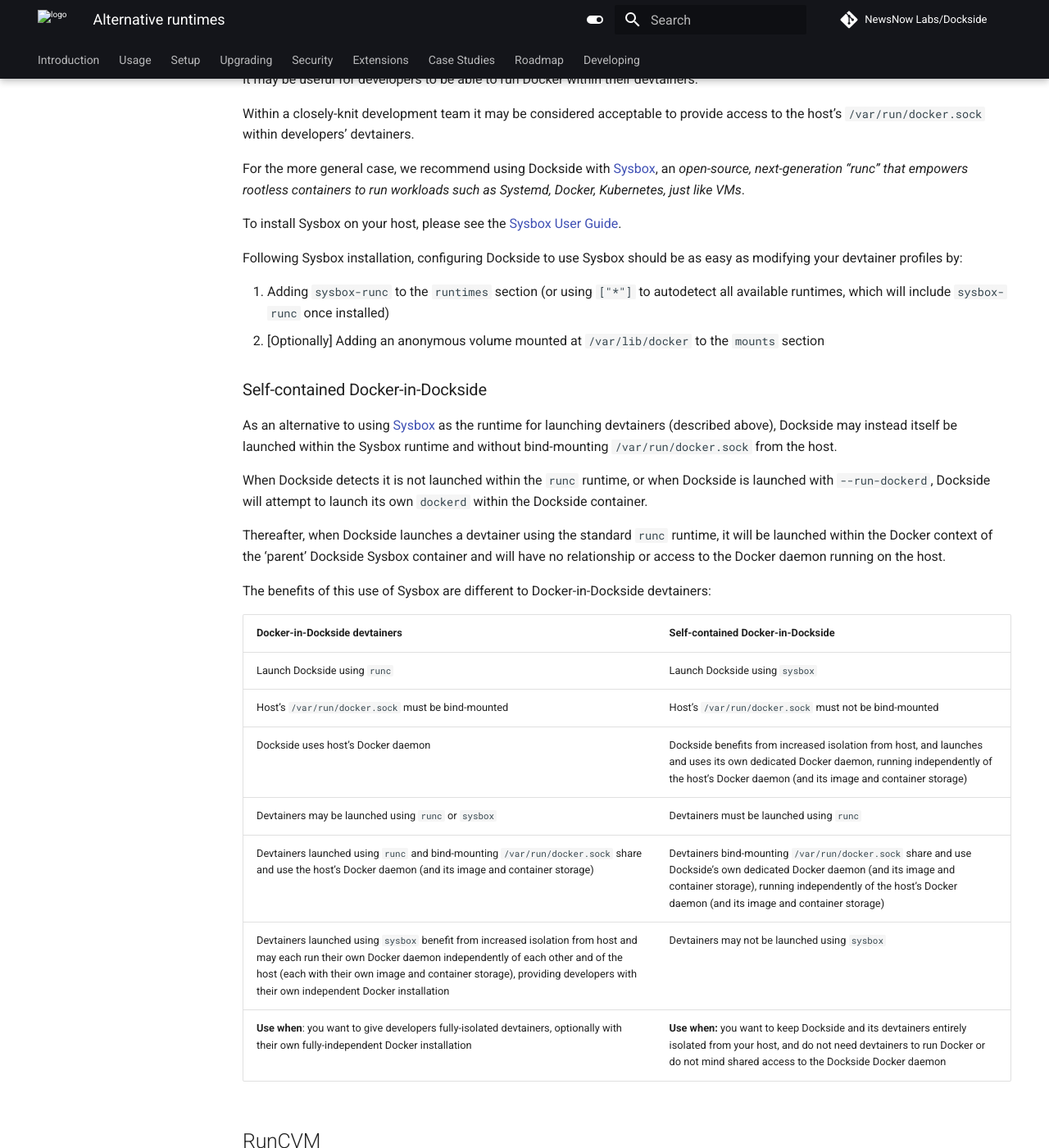
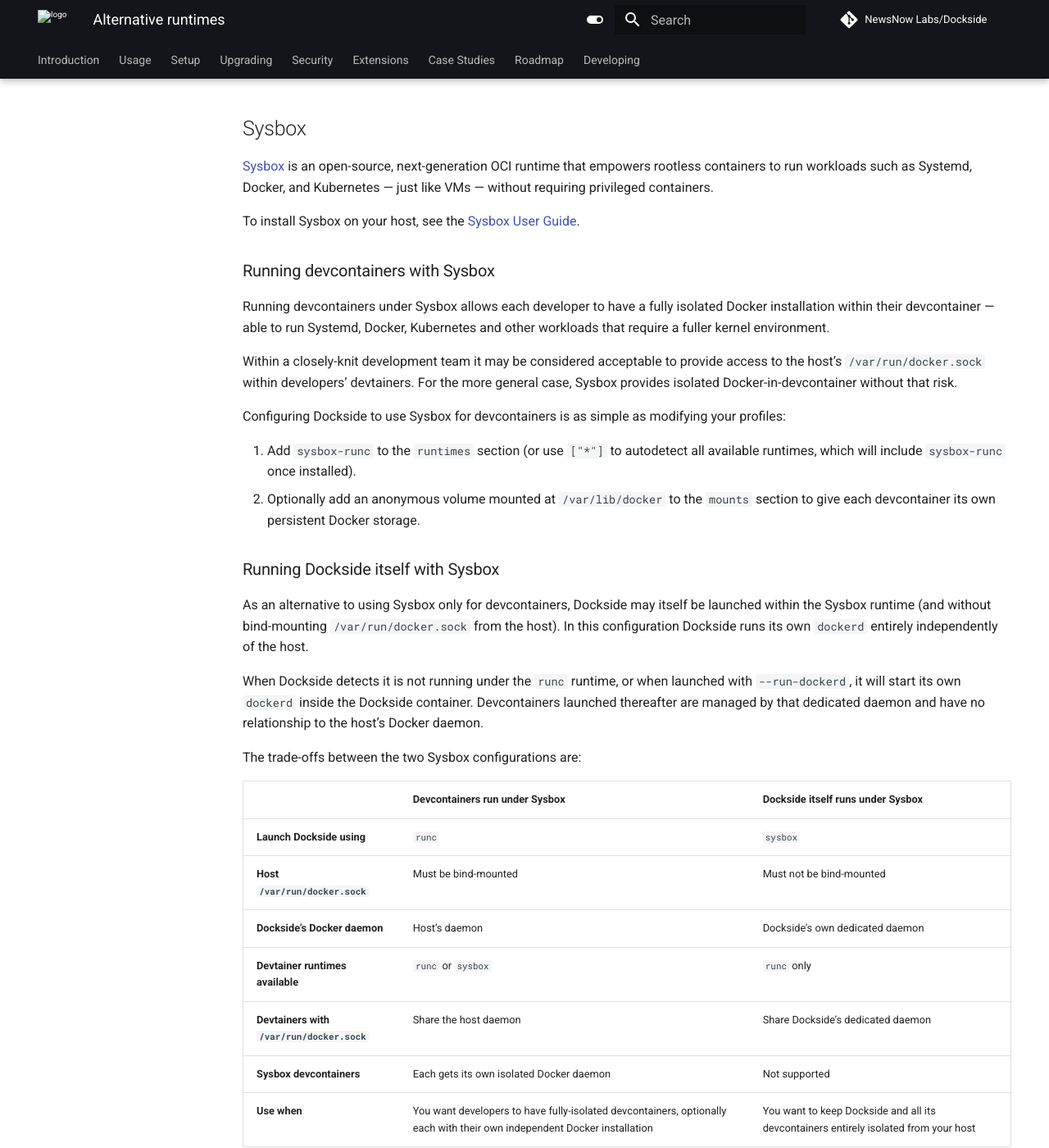
Before and after one commit to newsnowlabs/dockside, an MkDocs documentation site: the page built from docs/extensions/runtimes.md, in a window 1280 px wide and 1400 px high, scrolled down 482 px. Shown: the whole window at 82% size. Built offline with MkDocs 1.6.1 and Material for MkDocs 9.7.7, drawn with Linux system fonts in a browser that asks for light colours; comment, search, counter and statistics services are not loaded; some of the changed text lies outside the part shown.

Commit message:
docs: restructure runtimes.md, expand ssh.md key provisioning, README tweaks
runtimes.md:
- New intro explaining the two distinct runtime use cases: launching devcontainers
  in an alternative runtime vs launching Dockside itself in one; clarifies that
  both modes apply to Sysbox and RunCVM, while gVisor is devcontainer-only
- Sysbox section split into 'Running devcontainers with Sysbox' (Docker-in-Dockside
  devtainers) and 'Running Dockside itself with Sysbox' (self-contained mode);
  table column headers rephrased for clarity
- RunCVM section split into 'Running devcontainers with RunCVM' and 'Running
  Dockside itself with RunCVM'; latter references the 92-dockside-runcvm.json
  example profile and --run-dockerd flag
- gVisor section: 'per-devcontainer' -> 'per-network' firewall wording aligned
  with README change

ssh.md:
- 'Adding SSH keys to a user's profile': replaces empty stub with full
  explanation of both users.json ssh props:
    - authorized_keys: inbound SSH access; Dockside auto-writes to
      ~/.ssh/authorized_keys on every start; profile should mount ~/.ssh as
      tmpfs (as in 10-alpine.json) to give Dockside write access
    - keypairs: outbound SSH for git push/pull to GitHub/GitLab etc.; Dockside
      auto-loads the keypair into the integrated ssh-agent on launch
- 'Adding SSH keys to a devtainer workspace': retitled 'manually'; notes that
  users.json keypairs provisioning supersedes volume-mount approach; removes
  now-redundant volume-mount code example; keeps security notes

README.md:
- Quick Start step 5: unlink 'register...' text; add explicit bold link to
  setup.md alongside the existing Setup section anchor link
- Usage section: split SSH bullet into two — one for inbound SSH access (with
  anchor to integrated-ssh-server-support), one for outbound keypairs/git
  operations (with anchor to adding-ssh-keys-to-a-users-profile)

https://claude.ai/code/session_01Cz1yNYuLBuADxd7woZ3vSS

```diff
--- a/docs/extensions/runtimes.md
+++ b/docs/extensions/runtimes.md
@@ -1,76 +1,80 @@
 # Alternative runtimes
 
-Dockside is runtime-agnostic. By default it uses the standard `runc` runtime supplied by Docker, but it also supports a range of alternative runtimes for specialised use cases. Available runtimes are autodetected from the host's Docker daemon, so adding `["*"]` to the `runtimes` field of a profile is enough to expose all installed runtimes to users.
+Dockside is runtime-agnostic. It can launch devcontainers in a variety of runtimes, and Dockside itself can be launched in a variety of runtimes.
+
+There are two distinct ways an alternative runtime can be used:
+
+- **Launching devcontainers in an alternative runtime** gives each developer's devcontainer the capabilities of that runtime — for example, an isolated Docker daemon via Sysbox, hardware-virtualised kernel isolation via RunCVM, or a sandboxed system-call surface via gVisor.
+- **Launching Dockside itself in an alternative runtime** (Sysbox or RunCVM) goes further: Dockside runs inside an isolated container with its own `dockerd`, entirely independent of the host's Docker daemon, its image store, and its container storage.
+
+Both modes are supported by Sysbox and RunCVM; gVisor is supported as a devcontainer runtime only.
+
+Available runtimes are autodetected from the host's Docker daemon. Adding `["*"]` to the `runtimes` field of a profile exposes all installed runtimes to users at launch time, with no profile changes needed when new runtimes are added.
 
 ## Sysbox
 
 [Sysbox](https://github.com/nestybox/sysbox) is an open-source, next-generation OCI runtime that empowers rootless containers to run workloads such as Systemd, Docker, and Kubernetes — just like VMs — without requiring privileged containers.
 
-Dockside supports Sysbox in two different configurations.
+To install Sysbox on your host, see the [Sysbox User Guide](https://github.com/nestybox/sysbox/blob/master/docs/user-guide/install.md).
 
-### Sysbox 'Docker-in-Dockside' devtainers
+### Running devcontainers with Sysbox
 
-It may be useful for developers to be able to run Docker within their devtainers.
+Running devcontainers under Sysbox allows each developer to have a fully isolated Docker installation within their devcontainer — able to run Systemd, Docker, Kubernetes and other workloads that require a fuller kernel environment.
 
-Within a closely-knit development team it may be considered acceptable to provide access to the host's `/var/run/docker.sock` within developers' devtainers.
+Within a closely-knit development team it may be considered acceptable to provide access to the host's `/var/run/docker.sock` within developers' devtainers. For the more general case, Sysbox provides isolated Docker-in-devcontainer without that risk.
 
-For the more general case, we recommend using Dockside with [Sysbox](https://github.com/nestybox/sysbox), an _open-source, next-generation "runc" that empowers rootless containers to run workloads such as Systemd, Docker, Kubernetes, just like VMs_.
+Configuring Dockside to use Sysbox for devcontainers is as simple as modifying your profiles:
 
-To install Sysbox on your host, please see the [Sysbox User Guide](https://github.com/nestybox/sysbox/blob/master/docs/user-guide/install.md).
+1. Add `sysbox-runc` to the `runtimes` section (or use `["*"]` to autodetect all available runtimes, which will include `sysbox-runc` once installed).
+2. Optionally add an anonymous volume mounted at `/var/lib/docker` to the `mounts` section to give each devcontainer its own persistent Docker storage.
 
-Following Sysbox installation, configuring Dockside to use Sysbox should be as easy as modifying your devtainer profiles by:
+### Running Dockside itself with Sysbox
 
-1. Adding `sysbox-runc` to the `runtimes` section (or using `["*"]` to autodetect all available runtimes, which will include `sysbox-runc` once installed)
-2. [Optionally] Adding an anonymous volume mounted at `/var/lib/docker` to the `mounts` section
+As an alternative to using Sysbox only for devcontainers, Dockside may itself be launched within the Sysbox runtime (and without bind-mounting `/var/run/docker.sock` from the host). In this configuration Dockside runs its own `dockerd` entirely independently of the host.
 
-### Self-contained Docker-in-Dockside
+When Dockside detects it is not running under the `runc` runtime, or when launched with `--run-dockerd`, it will start its own `dockerd` inside the Dockside container. Devcontainers launched thereafter are managed by that dedicated daemon and have no relationship to the host's Docker daemon.
 
-As an alternative to using [Sysbox](https://github.com/nestybox/sysbox) as the runtime for launching devtainers (described above), Dockside may instead itself be
-launched within the Sysbox runtime and without bind-mounting `/var/run/docker.sock` from the host.
+The trade-offs between the two Sysbox configurations are:
 
-When Dockside detects it is not launched within the `runc` runtime, or when Dockside is launched with `--run-dockerd`, Dockside
-will attempt to launch its own `dockerd` within the Dockside container.
-
-Thereafter, when Dockside launches a devtainer using the standard `runc` runtime, it will be launched within the Docker context of the
-'parent' Dockside Sysbox container and will have no relationship or access to the Docker daemon running on the host.
-
-The benefits of this use of Sysbox are different to Docker-in-Dockside devtainers:
-
-| Docker-in-Dockside devtainers | Self-contained Docker-in-Dockside |
-| - | - |
-| Launch Dockside using `runc` | Launch Dockside using `sysbox` |
-| Host's `/var/run/docker.sock` must be bind-mounted | Host's `/var/run/docker.sock` must not be bind-mounted |
-| Dockside uses host's Docker daemon | Dockside benefits from increased isolation from host, and launches and uses its own dedicated Docker daemon, running independently of the host's Docker daemon (and its image and container storage) |
-| Devtainers may be launched using `runc` or `sysbox` | Devtainers must be launched using `runc` |
-| Devtainers launched using `runc` and bind-mounting `/var/run/docker.sock` share and use the host's Docker daemon (and its image and container storage) | Devtainers bind-mounting `/var/run/docker.sock` share and use Dockside's own dedicated Docker daemon (and its image and container storage), running independently of the host's Docker daemon (and its image and container storage) |
-| Devtainers launched using `sysbox` benefit from increased isolation from host and may each run their own Docker daemon independently of each other and of the host (each with their own image and container storage), providing developers with their own independent Docker installation | Devtainers may not be launched using `sysbox` |
-| **Use when**: you want to give developers fully-isolated devtainers, optionally with their own fully-independent Docker installation | **Use when:** you want to keep Dockside and its devtainers entirely isolated from your host, and do not need devtainers to run Docker or do not mind shared access to the Dockside Docker daemon |
+| | Devcontainers run under Sysbox | Dockside itself runs under Sysbox |
+| - | - | - |
+| **Launch Dockside using** | `runc` | `sysbox` |
+| **Host `/var/run/docker.sock`** | Must be bind-mounted | Must not be bind-mounted |
+| **Dockside's Docker daemon** | Host's daemon | Dockside's own dedicated daemon |
+| **Devtainer runtimes available** | `runc` or `sysbox` | `runc` only |
+| **Devtainers with `/var/run/docker.sock`** | Share the host daemon | Share Dockside's dedicated daemon |
+| **Sysbox devcontainers** | Each gets its own isolated Docker daemon | Not supported |
+| **Use when** | You want developers to have fully-isolated devcontainers, optionally each with their own independent Docker installation | You want to keep Dockside and all its devcontainers entirely isolated from your host |
 
 ## RunCVM
 
 [RunCVM](https://github.com/newsnowlabs/runcvm) is a Dockside-developed OCI runtime shim that runs Docker containers as lightweight KVM virtual machines, while preserving the standard `docker run` / `docker exec` workflow.
 
-**Key use cases:**
+**Requirements:** RunCVM requires an amd64 host with KVM support (`/dev/kvm` available). To install RunCVM, see the [RunCVM README](https://github.com/newsnowlabs/runcvm).
 
-- **Full kernel isolation**: each devcontainer runs its own Linux kernel, making it completely isolated from the host kernel and from other devcontainers.
-- **KVM workloads on amd64**: run workloads that require `/dev/kvm`, Systemd as PID 1, kernel modules, or low-level networking inside a devcontainer.
-- **Stronger security boundary**: hardware virtualisation provides a stronger security boundary than namespace/cgroup-based isolation.
+Once installed, add `runcvm` to the `runtimes` section of your Dockside profiles (or use `["*"]` to autodetect).
 
-**Requirements:** RunCVM requires an amd64 host with KVM support (`/dev/kvm` available).
+### Running devcontainers with RunCVM
 
-To install RunCVM, see the [RunCVM README](https://github.com/newsnowlabs/runcvm). Once installed, add `runcvm` to the `runtimes` section of your Dockside profiles (or use `["*"]` to autodetect).
+Each devcontainer launched under RunCVM runs as a KVM virtual machine with its own Linux kernel. Key use cases:
+
+- **Full kernel isolation**: each devcontainer is completely isolated from the host kernel and from other devcontainers — a much stronger boundary than namespace/cgroup isolation.
+- **KVM workloads**: run workloads that require `/dev/kvm`, Systemd as PID 1, kernel modules, or low-level networking.
+- **Stronger security for AI agents**: hardware virtualisation limits the blast radius of a compromised or runaway AI coding session.
+
+### Running Dockside itself with RunCVM
+
+Just as with Sysbox, Dockside can itself be launched as a RunCVM devcontainer. This gives Dockside a fully isolated environment: Dockside runs its own `dockerd` (via `--run-dockerd`) inside a KVM VM, with no access to the host's Docker daemon. See the example [`92-dockside-runcvm.json`](https://github.com/newsnowlabs/dockside/blob/main/app/server/example/config/profiles/92-dockside-runcvm.json) profile for a working configuration.
 
 ## gVisor
 
 [gVisor](https://gvisor.dev/) is a Google-developed application kernel written in Go that intercepts and handles system calls in user space, providing a sandboxed environment with a reduced host kernel attack surface.
 
+**Requirements:** gVisor (`runsc`) must be installed on the host. See the [gVisor installation guide](https://gvisor.dev/docs/user_guide/install/). Once installed, `runsc` will be autodetected when using `["*"]` in a profile's `runtimes` field.
+
 **Key use cases:**
 
-- **Sandboxed devcontainers**: run untrusted or externally-sourced code in a devcontainer with gVisor's `runsc` runtime to limit exposure to kernel vulnerabilities.
-- **AI agent isolation**: pair with Dockside's per-network firewall rules to constrain both system-call surface and network reachability for AI coding agent sessions.
+- **Sandboxed devcontainers**: run untrusted or externally-sourced code with gVisor's `runsc` runtime to limit exposure to host kernel vulnerabilities.
+- **AI agent isolation**: pair with Dockside's per-network outbound firewall rules to constrain both the system-call surface and network reachability of AI coding agent sessions.
 
-**Requirements:** gVisor (`runsc`) must be installed on the host. See the [gVisor installation guide](https://gvisor.dev/docs/user_guide/install/).
-
-Once installed, the `runsc` runtime will be autodetected by Dockside when using `["*"]` in a profile's `runtimes` field, or you can add it explicitly.
-
-> **Note:** gVisor does not support all Linux system calls; some workloads that depend on uncommon kernel interfaces may not function correctly under `runsc`. Test your devcontainer images under gVisor before rolling out to your team.
+> **Note:** gVisor does not support all Linux system calls. Some workloads that depend on uncommon kernel interfaces may not function correctly under `runsc`. Test your devcontainer images under gVisor before rolling out to your team.
```
Also changed, not shown: docs/README.md (+3 -2 lines), docs/extensions/ssh.md (+44 -15 lines).
